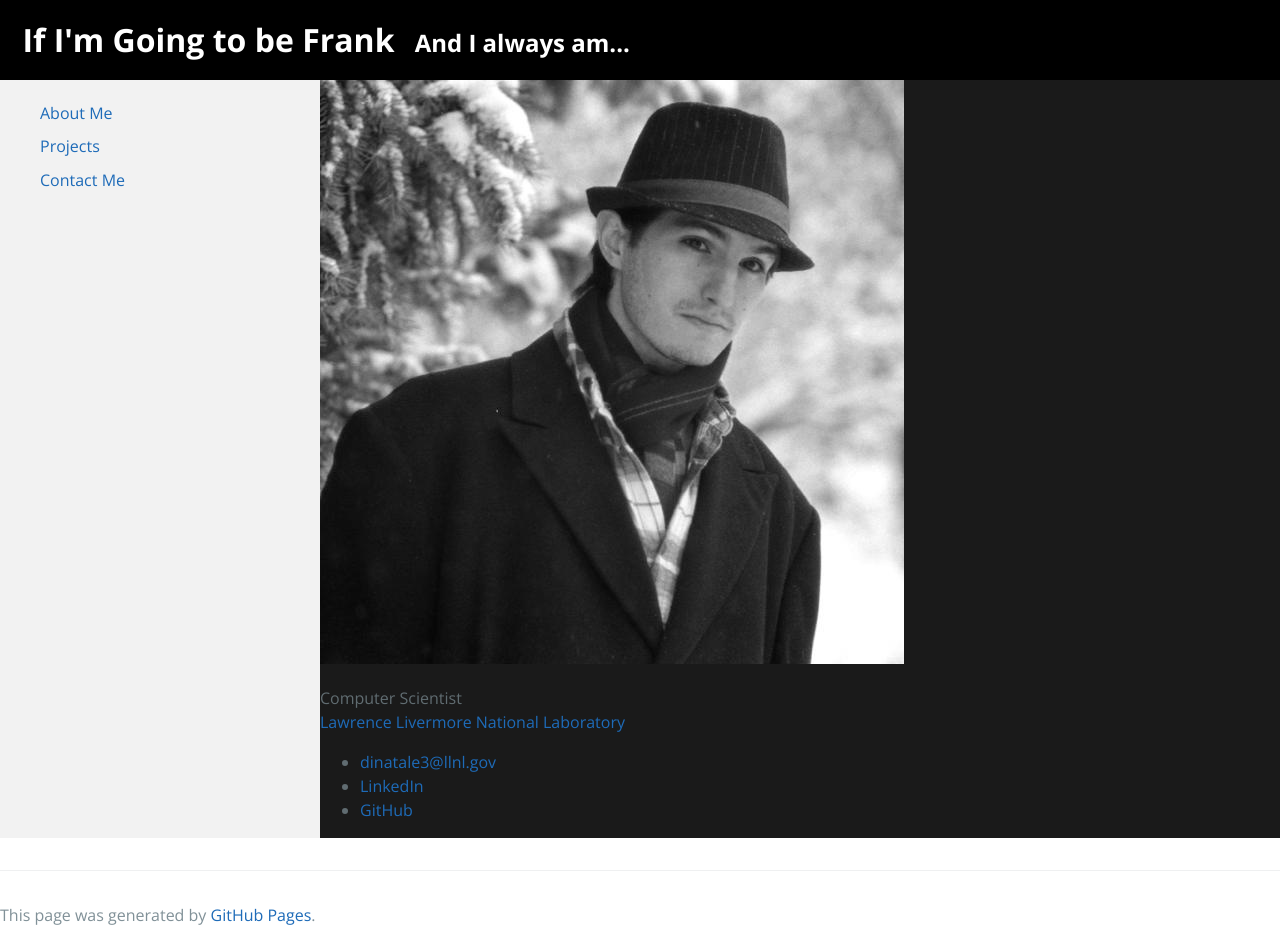
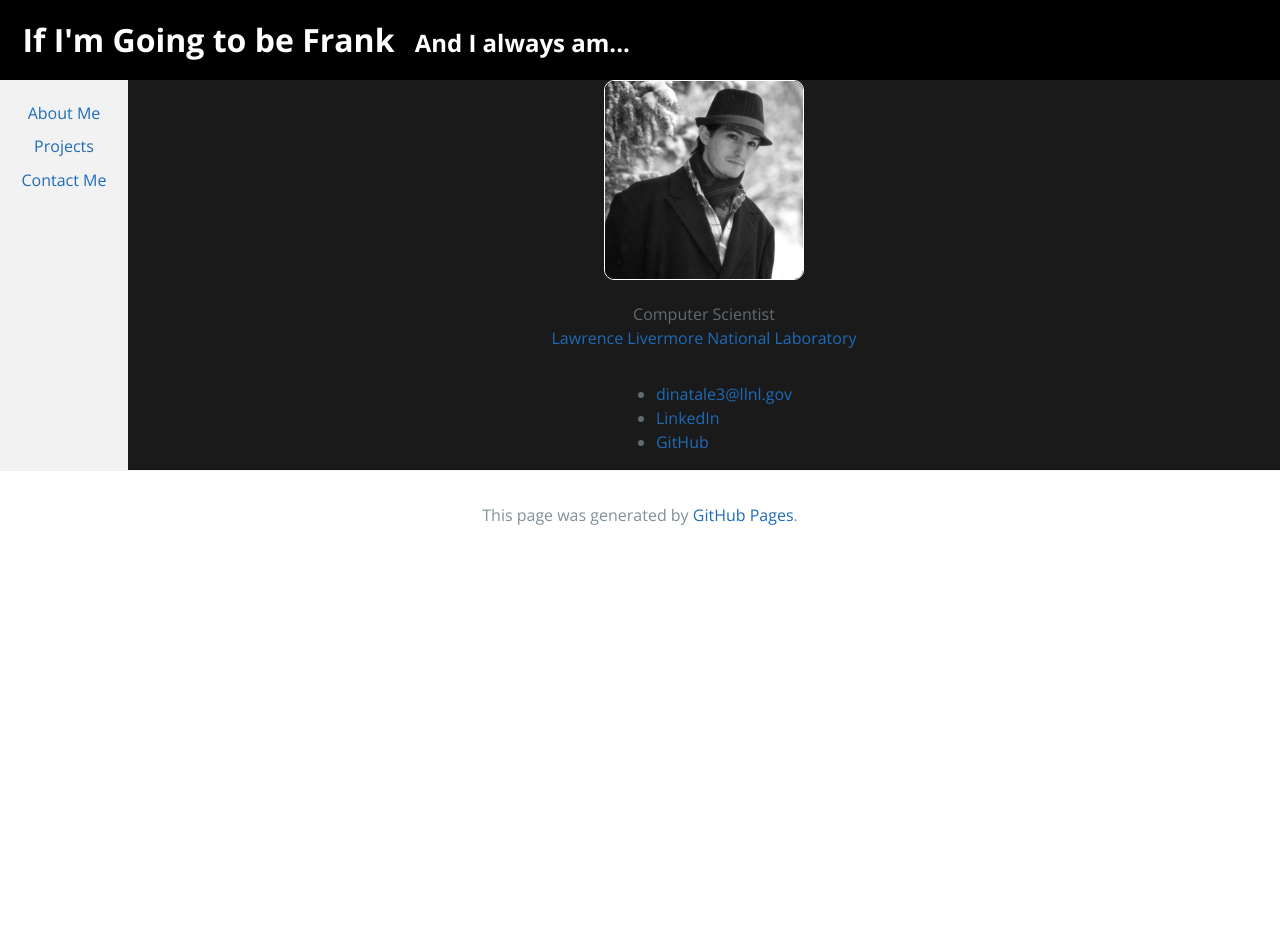
Before and after one commit to FrankD412/frankd412.github.io, a Jekyll site: the page built from index.html, in a window 1280 px wide. Built offline with Jekyll 4.4.1, drawn with Linux system fonts in a browser that asks for light colours; after the commit the page ends 900 px from its top, so only the background shows below that.

Commit message:
General Improvements
* Fixed some styling issues
** Hover on menu wasn't working right
* Added animation to secondary header
* Shrunk size of side menu
* Shrunk size of profile image
* Added border radius to profile image
* Implemented ability to run locally
* Added README file

```diff
--- /dev/null
+++ b/Gemfile
@@ -0,0 +1,2 @@
+source 'https://rubygems.org'
+gem 'github-pages', group: :jekyll_plugins
--- a/_layouts/default.html
+++ b/_layouts/default.html
@@ -12,7 +12,7 @@
   <body>
     <div class="page-header">
         <h1 class="project-header">{{ site.title | default: site.github.repository_name }}</h1>
-        <h2 class="project-header">{{ site.description | default: site.github.project_tagline }}</h2>
+        <h2 class="project-header fade-in-up">{{ site.description | default: site.github.project_tagline }}</h2>
     </div>
     <div class="default-content">
         <section class="navigation">
--- a/_sass/jekyll-theme-cayman.scss
+++ b/_sass/jekyll-theme-cayman.scss
@@ -297,8 +297,17 @@ a {
 
 .site-footer {
   padding-top: 2rem;
-  margin-top: 2rem;
   border-top: solid 1px $hr-border-color;
+  text-align: center;
+  margin: 0;
+
+  a {
+    color: #1e6bb8;
+
+    &:hover {
+      color: #1e6bb8;
+    }
+  }
 
   @include large {
     font-size: 1rem;
--- a/assets/css/style.scss
+++ b/assets/css/style.scss
@@ -5,35 +5,51 @@
 
 div.default-content {
   display: grid;
-    grid-template-columns: 25% auto;
+  grid-template-columns: 10% auto;
   background-color: $content-bg-color;
 }
 
 section.navigation {
   background-color: $nav-bg-color;
+  text-align: center;
 }
 
 ul.navigation {
-    margin: 1em 0 1em 0;
+  margin: 1em 0;
+  padding: 0;
+  text-align: center;
 }
 
 li.navigation {
   display: block;
-    padding: .3em 0 .3em 0;
+  padding: 0.3em 0;
+  position: relative;
 
   &:hover {
+    a {
+      color: white;
+      text-decoration: none;
+    }
     display: block;
     background-color: $content-bg-color;
     color: white;
   }
 }
 
+a {
+  &:hover {
+    color: white;
+    text-decoration: none;
+  }
+}
+
 section.content {
   display: block;
+  text-align: center;
 }
 
 h1.project-header {
-    margin: 0 .5em 0 .2em;
+  margin: 0 0.5em 0 0.2em;
   display: inline-flex;
 }
 
@@ -45,5 +61,41 @@ h2.project-header {
 .page-header {
   color: $header-heading-color;
   background-color: $header-bg-color;
-    padding: 1em
+  padding: 1em;
 }
+
+ul.index-bio {
+  display: inline-block;
+  text-align: left;
+}
+
+li.index-bio {
+  width: 15%;
+}
+
+.profile-image {
+  height: 200px;
+  width: 200px;
+  border: 1px solid white;
+  border-radius: 10px;
+}
+
+// Animations
+@keyframes fadeInUp {
+  from {
+    opacity: 0;
+    -webkit-transform: translate3d(0, 100%, 0);
+    transform: translate3d(0, 100%, 0);
+  }
+
+  to {
+    opacity: 1;
+    -webkit-transform: translate3d(0, 0, 0);
+    transform: translate3d(0, 0, 0);
+  }
+}
+
+.fade-in-up {
+  -webkit-animation: fadeInUp 2s;
+  animation: fadeInUp 2s;
+}
--- a/index.html
+++ b/index.html
@@ -3,8 +3,7 @@ layout: default
 permalink: /
 ---
 
-
-<image src="{{ site.url }}/images/profilepic.jpg" class="index-bio" alt="Who's that dapper fellow?"/>
+<image src="{{ site.url }}/images/profilepic.jpg" class="profile-image" alt="Who's that dapper fellow?"/>
 <p>
     {{ site.data.info.position }}
     <br/>
```
Also changed, not shown: Gemfile.lock (added), README.md (added), 5 other files. Lines whose indentation alone changed are shown as unchanged.
